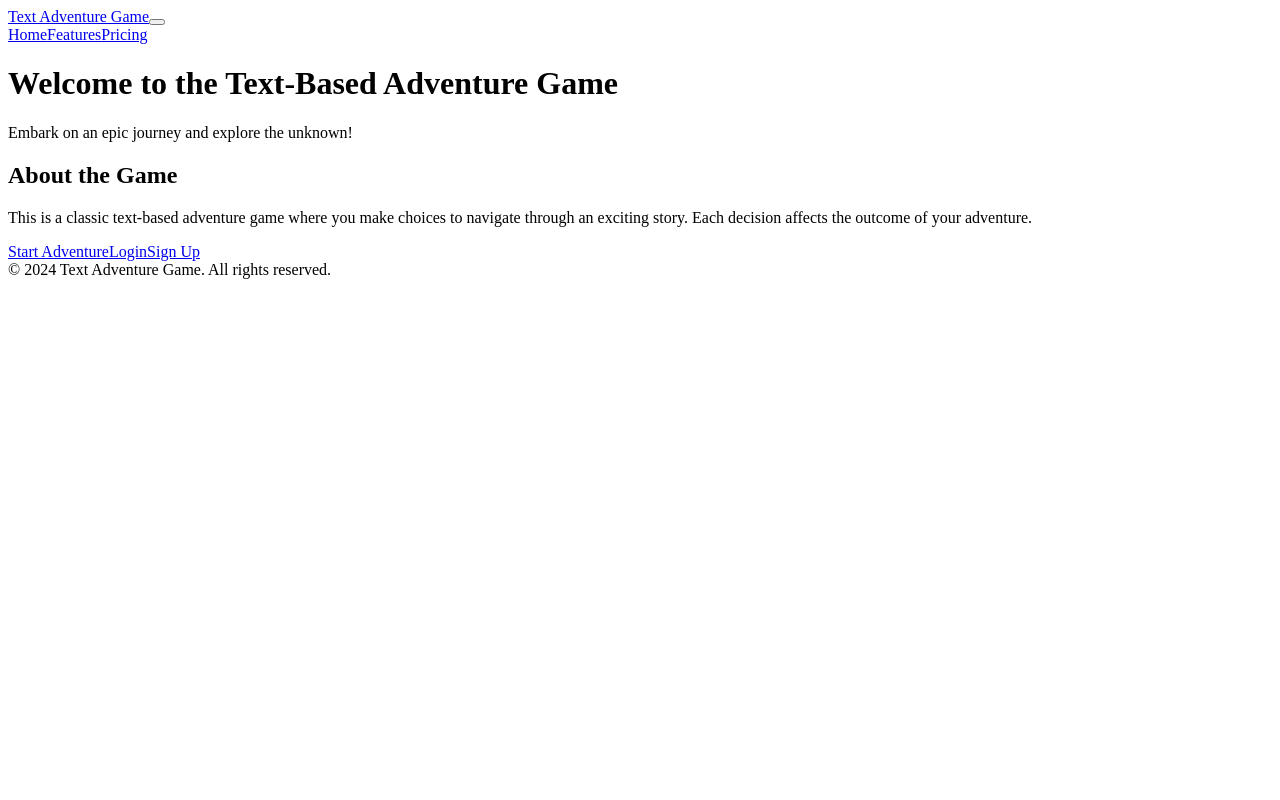
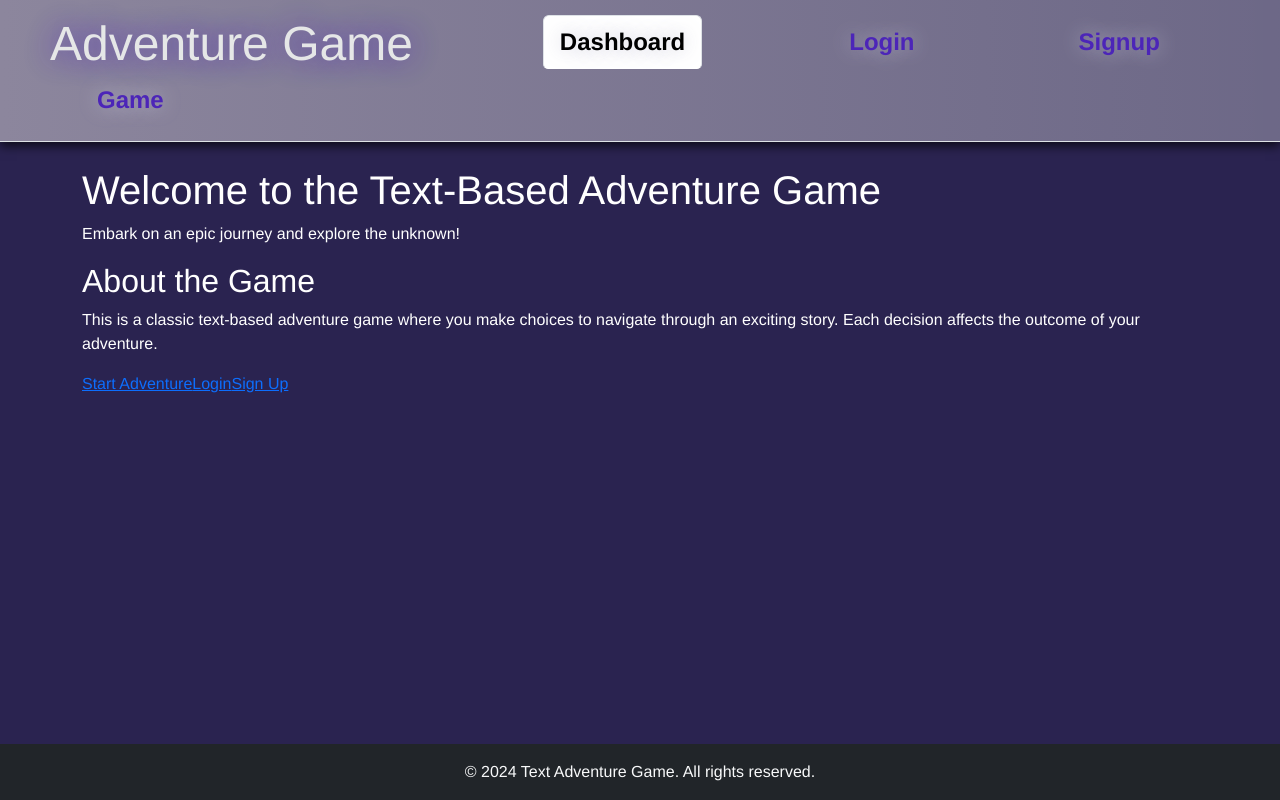
Before and after one commit to Flem-House-Dev/Text-Based-Adventure-Game, a React (Vite) app in the folder client/: page / in a window 1280 px wide. Built offline with nearby package versions, Linux system fonts and the light colour scheme.

Commit message:
Changed header words and style

```diff
--- a/client/package.json
+++ b/client/package.json
@@ -11,6 +11,7 @@
   },
   "dependencies": {
     "@apollo/client": "^3.7.14",
+    "bootstrap": "^5.3.3",
     "graphql": "^16.6.0",
     "jwt-decode": "^3.1.2",
     "react": "^18.2.0",
--- a/client/src/components/Header/index.jsx
+++ b/client/src/components/Header/index.jsx
@@ -1,19 +1,47 @@
-import React from 'react';
-import { Navbar, Nav } from 'react-bootstrap';
+import { Link, useLocation } from 'react-router-dom';
+
 
 function Header() {
+  const currentPage = useLocation().pathname;
+
   return (
-    <Navbar bg="dark" variant="dark" expand="lg">
-      <Navbar.Brand href="#home">Text Adventure Game</Navbar.Brand>
-      <Navbar.Toggle aria-controls="basic-navbar-nav" />
-      <Navbar.Collapse id="basic-navbar-nav">
-        <Nav className="mr-auto">
-          <Nav.Link href="#home">Home</Nav.Link>
-          <Nav.Link href="#features">Features</Nav.Link>
-          <Nav.Link href="#pricing">Pricing</Nav.Link>
-        </Nav>
-      </Navbar.Collapse>
-    </Navbar>
+    <>
+    <ul className="nav nav-tabs">
+    <h2 className='header'>Adventure Game</h2>
+      <li className="nav-item">
+        <Link
+          to="/"
+          className={currentPage === '/' ? 'nav-link active' : 'nav-link'}
+        >
+          Dashboard
+        </Link>
+      </li>
+      <li className="nav-item">
+        <Link
+          to="/login"
+           className={currentPage === '/login' ? 'nav-link active' : 'nav-link'}
+        >
+          Login
+        </Link>
+      </li>
+      <li className="nav-item">
+        <Link
+          to="/signup"
+          className={currentPage === '/signup' ? 'nav-link active' : 'nav-link'}
+        >
+          Signup
+        </Link>
+      </li>
+      <li className="nav-item">
+        <Link
+          to="/game"
+          className={currentPage === '/game' ? 'nav-link active' : 'nav-link'}
+        >
+          Game
+        </Link>
+      </li>
+    </ul>
+    </>
   );
 }
 
--- a/client/src/main.jsx
+++ b/client/src/main.jsx
@@ -1,5 +1,7 @@
 import ReactDOM from 'react-dom/client';
 import { createBrowserRouter, RouterProvider } from "react-router-dom";
+import 'bootstrap/dist/css/bootstrap.min.css';
+import './styles/styles.css';
 
 import App from './App.jsx';
 import ErrorPage from './pages/ErrorPage';
--- /dev/null
+++ b/client/src/styles/styles.css
@@ -0,0 +1,55 @@
+/* Global Styles */
+body {
+    background-color: var(--blu);
+    color: #ffffff;
+    font-family: 'Franklin Gothic Medium', 'Arial Narrow', Arial, sans-serif;
+    margin: 0;
+    padding: 0;
+}
+
+:root {
+    --blu: #2a2350;
+    --pur: #4c25b8;
+}
+
+/* Header Styles */
+.header {
+    color: #eff1ef;
+    font-size: 3rem;
+    text-shadow: 0 0 30px var(--pur);
+    animation: flicker 2s infinite;
+    margin: 0 50px 0 50px;
+}
+
+/* Navbar Styles */
+.nav {
+    background: linear-gradient(to right, #f7f2f17a, #ffffff50);
+    padding: 15px 0;
+    box-shadow: 0 4px 10px rgba(0, 0, 0, 0.7);
+}
+
+.nav-link {
+    color: var(--pur);
+    font-size: 1.5rem;
+    text-decoration: none;
+    font-weight: bold;
+    border: 2px solid transparent;
+    border-radius: 5px;
+    position: relative;
+    text-shadow: 0 0 20px #c1bed3d5;
+    margin: 0 50px 0 80px;
+}
+
+.nav-link:hover {
+    background-color: var(--pur);
+    color: var(--blu);
+    border: 2px solid var(--blu);
+    box-shadow: 0 0 15px white;
+}
+
+/* Flicker Animation */
+@keyframes flicker {
+    0% { opacity: 1; }
+    50% { opacity: 0.6; }
+    100% { opacity: 1; }
+}
--- a/package.json
+++ b/package.json
@@ -18,7 +18,6 @@
   },
   "dependencies": {
     "@apollo/client": "^3.11.4",
-    "bootstrap": "^5.3.3",
     "graphql": "^16.9.0",
     "react-bootstrap": "^2.10.4"
   }
```
Also changed, not shown: 1 other file (tests, documents, lock files or other folders).
